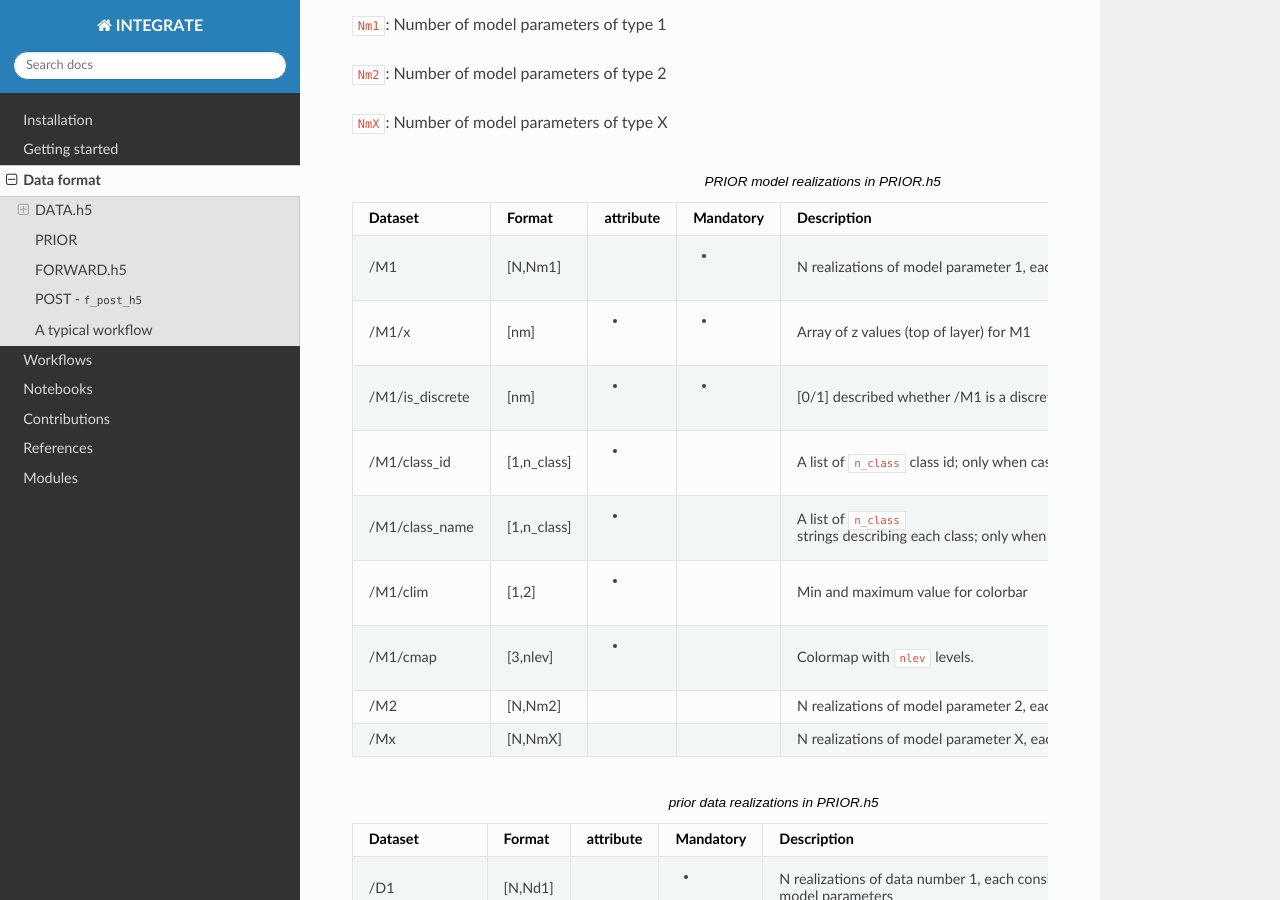
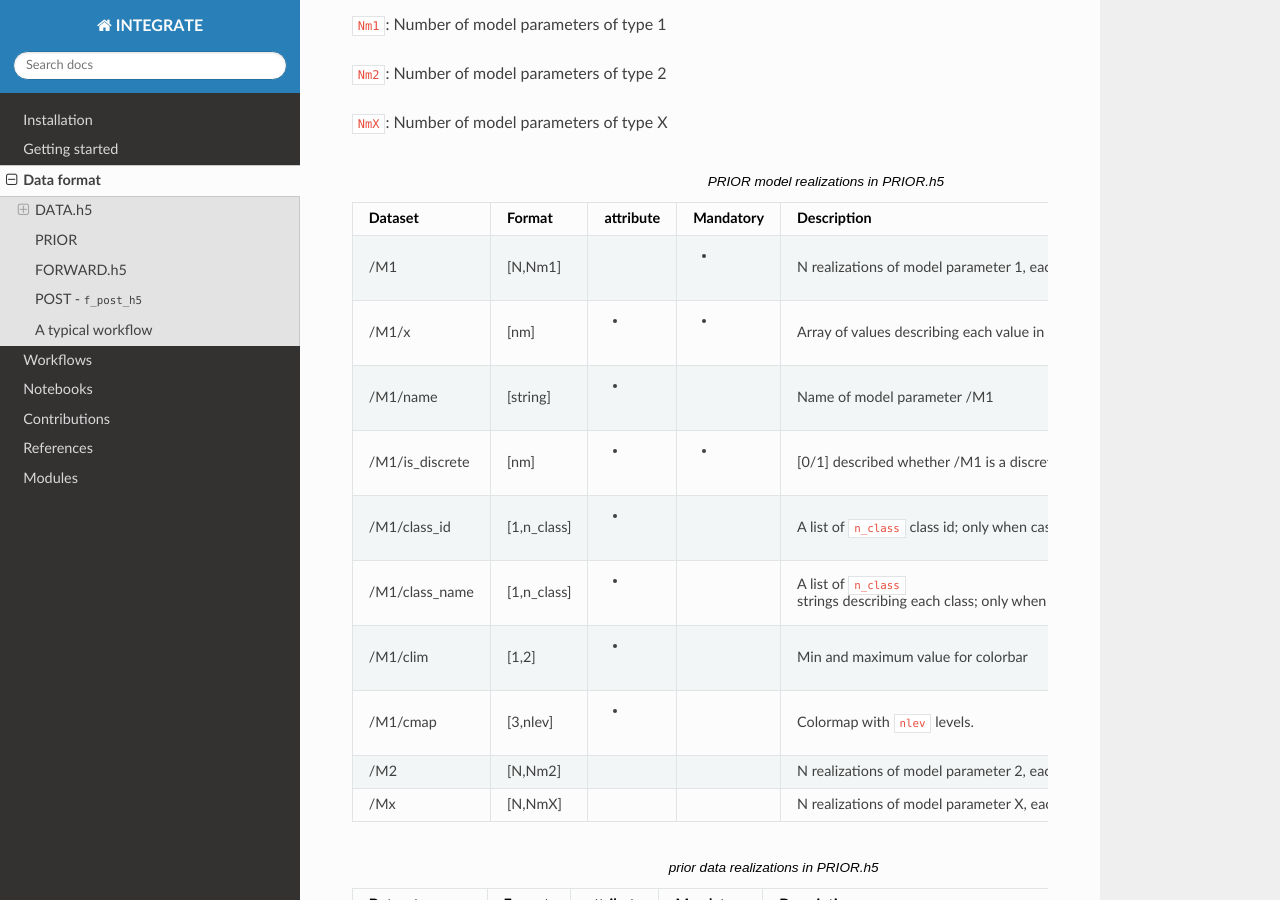
Before and after one commit to cultpenguin/integrate, a Sphinx documentation site: the page built from doc/format.rst, in a window 1280 px wide and 900 px high, scrolled down 2722 px. Built offline with Sphinx 7.4.7 and the Read the Docs theme 3.1.0, drawn with Linux system fonts in a browser that asks for light colours; pages that are not in the unit, such as notebooks, are missing from menus.

Commit message:
Defaults

```diff
--- a/doc/format.rst
+++ b/doc/format.rst
@@ -218,12 +218,17 @@
      -
      - *
      - N realizations of model parameter 1,
-       each consisting of Nm1 model parameters
+       each consisting of Nm1 model param1eters
    * - /M1/x
      - [nm]
      - *
      - *
-     - Array of z values (top of layer) for M1
+     - Array of values describing each value in M1 (e.g. depth to layer)
+   * - /M1/name
+     - [string]
+     - *
+     -
+     - Name of model parameter /M1
    * - /M1/is_discrete
      - [nm]
      - *
```
